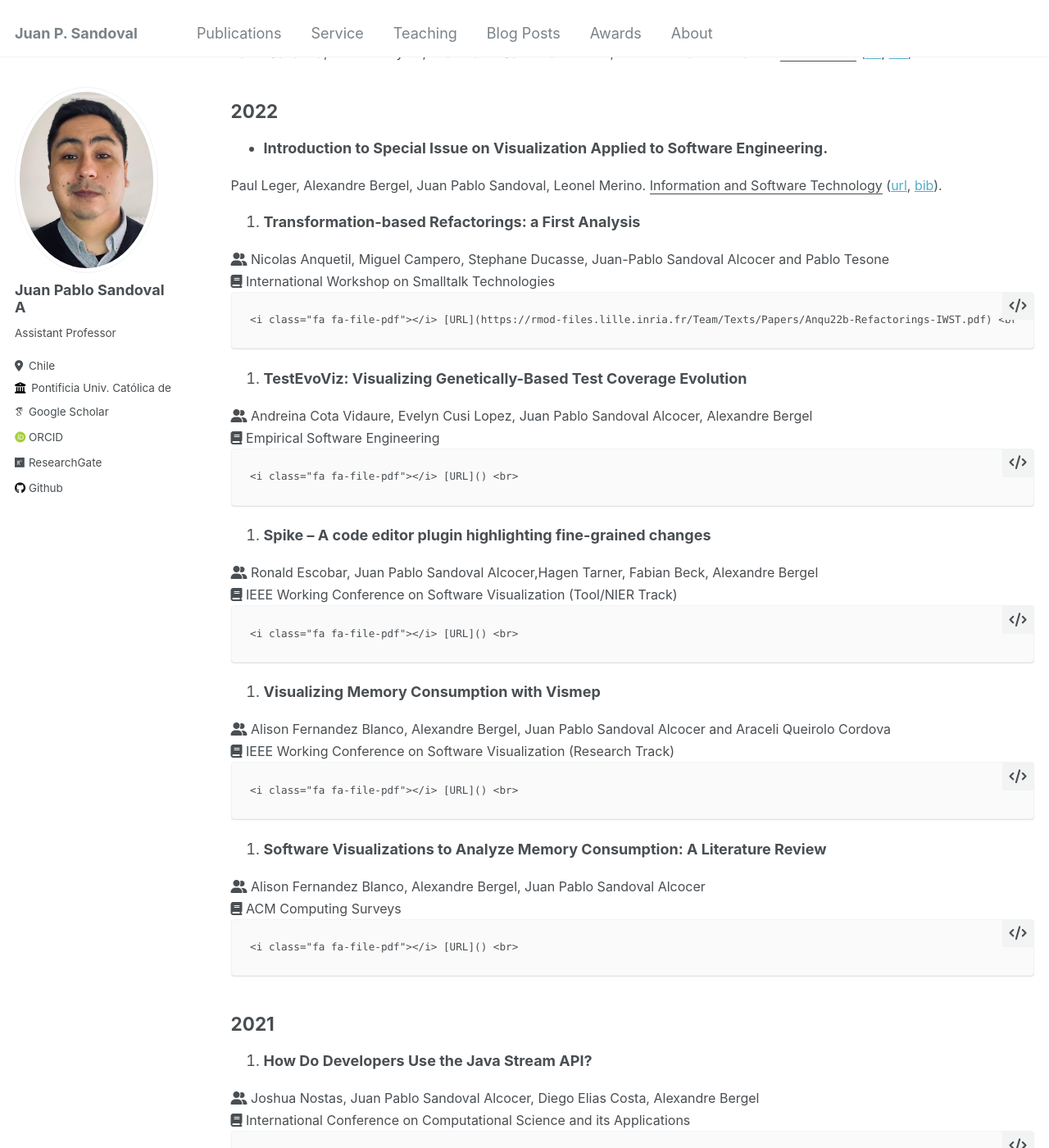
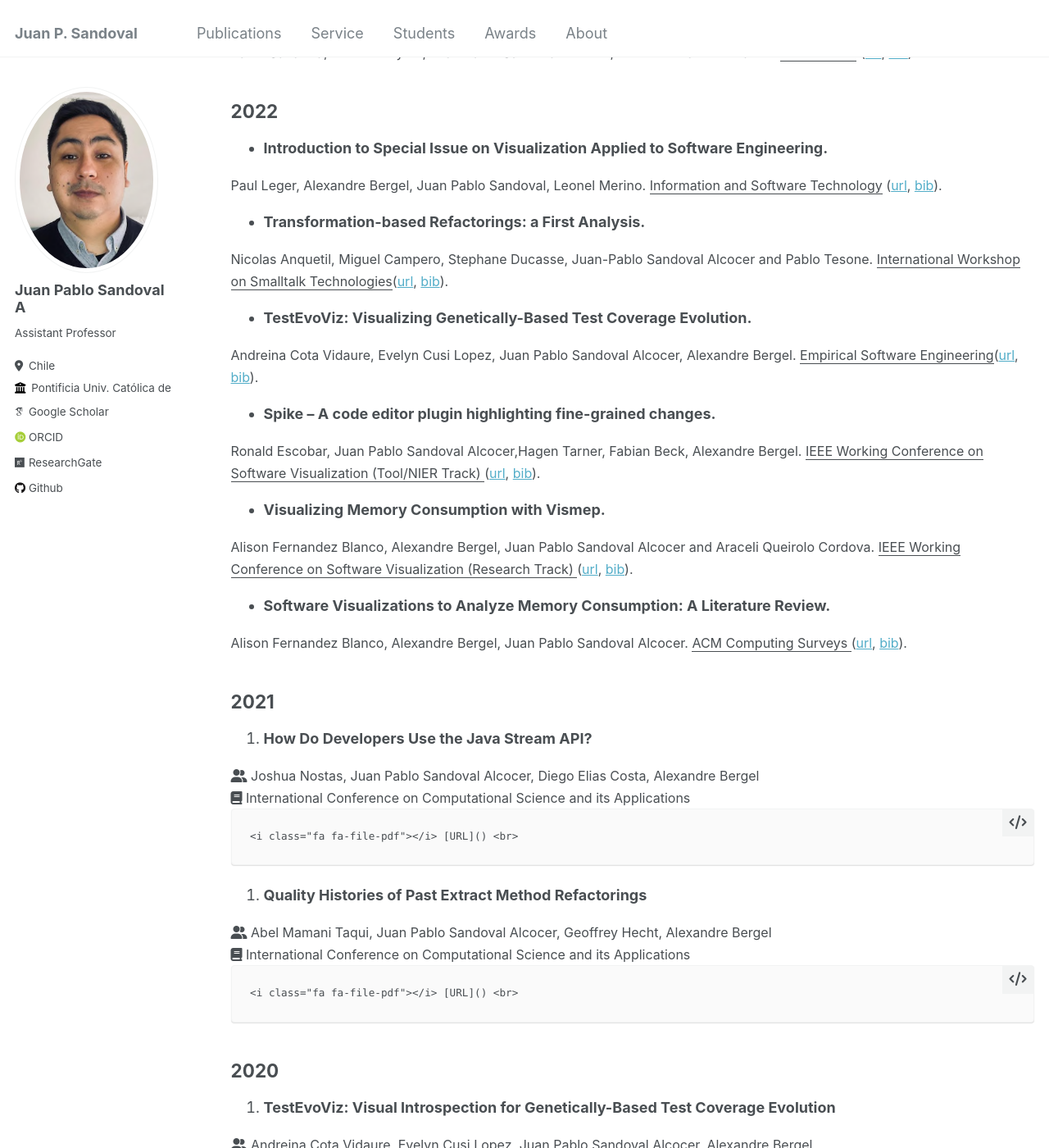
Before and after one commit to jpsandoval/jpsandoval.github.io, a Jekyll site: the page built from _pages/publications.md, in a window 1280 px wide and 1400 px high, scrolled down 1035 px. Shown: the whole window at 82% size. Built offline with Jekyll 4.4.1, drawn with Linux system fonts in a browser that asks for light colours; some web fonts are replaced.

Commit message:
fixing...

```diff
--- a/_data/navigation.yml
+++ b/_data/navigation.yml
@@ -6,11 +6,8 @@ main:
   - title: "Service"
     url: /talks/
 
-  - title: "Teaching"
+  - title: "Students"
     url: /teaching/
-
-  - title: "Blog Posts"
-    url: /year-archive/
 
   - title: "Awards"
     url: /markdown/
--- a/_pages/publications.md
+++ b/_pages/publications.md
@@ -87,46 +87,39 @@ author_profile: true
   (<a href="">url</a>, <a href="">bib</a>).
 	</font>
 
-1.  **Transformation-based Refactorings: a First Analysis** <br>
+*  **Transformation-based Refactorings: a First Analysis.**
   <font size="3">
-	<i class="fa fa-user-friends"></i>
-	Nicolas Anquetil, Miguel Campero, Stephane Ducasse, Juan-Pablo Sandoval Alcocer and Pablo Tesone<br>
-	<i class="fa fa-book"></i> International Workshop on Smalltalk Technologies <br>
+	Nicolas Anquetil, Miguel Campero, Stephane Ducasse, Juan-Pablo Sandoval Alcocer and Pablo Tesone.
+	<u> International Workshop on Smalltalk Technologies</u>(<a href="">url</a>, <a href="">bib</a>).
 	</font>
-	<i class="fa fa-file-pdf"></i> [URL](https://rmod-files.lille.inria.fr/Team/Texts/Papers/Anqu22b-Refactorings-IWST.pdf) <br>
 
 
-24. **TestEvoViz: Visualizing Genetically-Based Test Coverage Evolution** <br>
+*  **TestEvoViz: Visualizing Genetically-Based Test Coverage Evolution.**
   <font size="3">
-	<i class="fa fa-user-friends"></i>
-	Andreina Cota Vidaure, Evelyn Cusi Lopez, Juan Pablo Sandoval Alcocer, Alexandre Bergel<br>
-	<i class="fa fa-book"></i> Empirical Software Engineering <br>
+	Andreina Cota Vidaure, Evelyn Cusi Lopez, Juan Pablo Sandoval Alcocer, Alexandre Bergel.
+	<u> Empirical Software Engineering</u>(<a href="">url</a>, <a href="">bib</a>).
 	</font>
-	<i class="fa fa-file-pdf"></i> [URL]() <br>
 
-23. **Spike – A code editor plugin highlighting fine-grained changes** <br>
+*  **Spike – A code editor plugin highlighting fine-grained changes.**
   <font size="3">
-	<i class="fa fa-user-friends"></i>
-	Ronald Escobar, Juan Pablo Sandoval Alcocer,Hagen Tarner, Fabian Beck, Alexandre Bergel<br>
-	<i class="fa fa-book"></i> IEEE Working Conference on Software Visualization (Tool/NIER Track) <br>
+	Ronald Escobar, Juan Pablo Sandoval Alcocer,Hagen Tarner, Fabian Beck, Alexandre Bergel.
+	<u> IEEE Working Conference on Software Visualization (Tool/NIER Track) </u>(<a href="">url</a>, <a href="">bib</a>).
 	</font>
-	<i class="fa fa-file-pdf"></i> [URL]() <br>
 
-22. **Visualizing Memory Consumption with Vismep** <br>
+
+*  **Visualizing Memory Consumption with Vismep.** <br>
   <font size="3">
-	<i class="fa fa-user-friends"></i>
-	Alison Fernandez Blanco, Alexandre Bergel, Juan Pablo Sandoval Alcocer and Araceli Queirolo Cordova<br>
-	<i class="fa fa-book"></i> IEEE Working Conference on Software Visualization (Research Track) <br>
+	Alison Fernandez Blanco, Alexandre Bergel, Juan Pablo Sandoval Alcocer and Araceli Queirolo Cordova.
+	<u> IEEE Working Conference on Software Visualization (Research Track) </u>
+  (<a href="">url</a>, <a href="">bib</a>).
 	</font>
-	<i class="fa fa-file-pdf"></i> [URL]() <br>
 
-21. **Software Visualizations to Analyze Memory Consumption: A Literature Review** <br>
+*  **Software Visualizations to Analyze Memory Consumption: A Literature Review.**
   <font size="3">
-	<i class="fa fa-user-friends"></i>
-	Alison Fernandez Blanco, Alexandre Bergel, Juan Pablo Sandoval Alcocer<br>
-	<i class="fa fa-book"></i> ACM Computing Surveys <br>
+	Alison Fernandez Blanco, Alexandre Bergel, Juan Pablo Sandoval Alcocer.
+	<u> ACM Computing Surveys </u>
+	(<a href="">url</a>, <a href="">bib</a>).
 	</font>
-	<i class="fa fa-file-pdf"></i> [URL]() <br>
 
 ## 2021
 20. **How Do Developers Use the Java Stream API?** <br>
```
